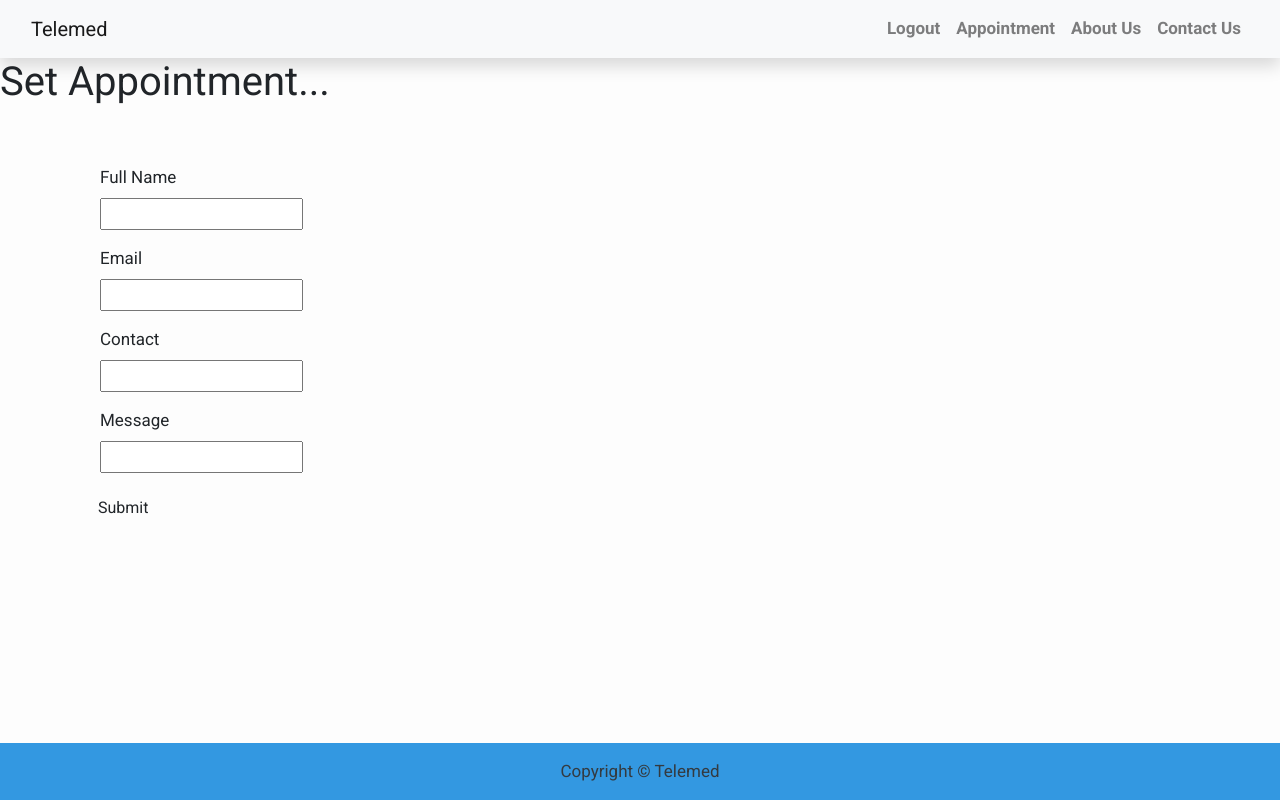
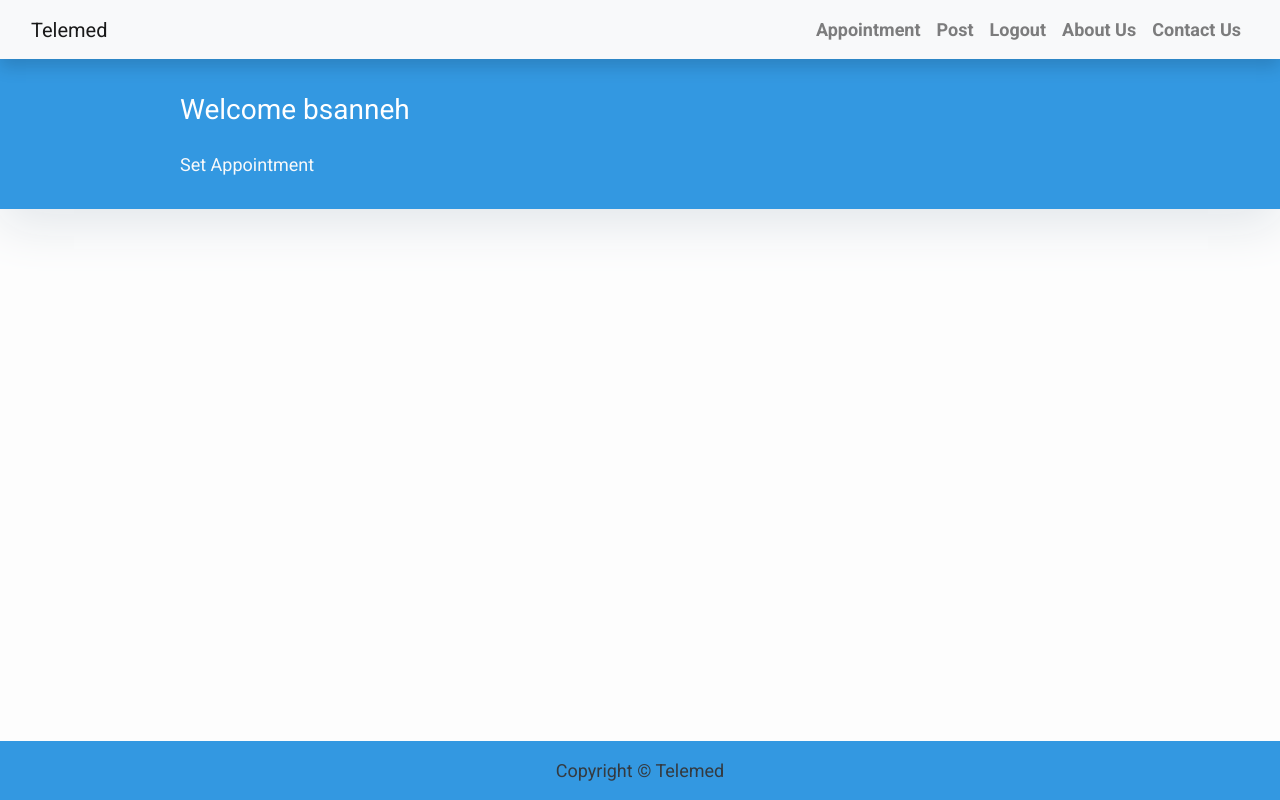
Before and after one commit to jeremyd4500/senior-project-2020, a Django app: page /appointment/set_appointment/ in a window 1280 px wide. Run offline with Django 3.2, Linux system fonts and the light colour scheme; a user stored in the database is signed in; some libraries are stand-ins or nearby versions.

Commit message:
new commit

```diff
--- a/src/backend/Appointments/templates/Appointment/base.html
+++ b/src/backend/Appointments/templates/Appointment/base.html
@@ -8,7 +8,7 @@
 <script src="https://stackpath.bootstrapcdn.com/bootstrap/4.4.1/js/bootstrap.min.js" integrity="sha384-wfSDF2E50Y2D1uUdj0O3uMBJnjuUD4Ih7YwaYd1iqfktj0Uod8GCExl3Og8ifwB6" crossorigin="anonymous"></script>
 
 
-    <title>Kodechamp Blog</title>
+    <title>Telemed Blog</title>
     <meta name="viewport" content="width=device-width, initial-scale=1.0">
 </head>
 <body>
--- a/src/backend/Appointments/templates/Appointment/set_appointment.html
+++ b/src/backend/Appointments/templates/Appointment/set_appointment.html
@@ -1,44 +1,45 @@
 {% extends 'blog/base.html' %}
-{% block title %}Login{% endblock %}
 {% block content %}
 
+<style>
+    body {
+        font-family: "Roboto", sans-serif;
+        font-size: 18px;
+        background-color: #fdfdfd;
+    }
 
-<h1>Set Appointment...</h1>
-<br/><br/>
+    .head_text{
+        color: white;
+    }
+
+    .card{
+        box-shadow: 0 16px 48px #E3E7EB;
+    }
+
+</style>
+
+<header class="masthead">
+    <div class="overlay"></div>
+    <div class="container">
+        <div class="row">
+            <div class=" col-md-8 col-md-10 mx-auto">
+                <div class="site-heading">
 
 
-
-    <form method="POST" class="post-form" action="#">
-    {% csrf_token %}
-    <div class="container">
-    <div class="form-group">
-        <label for="fullname" class="control-label col-sm-2">Full Name</label>
-        <div class="col-sm-10">
-        <input type="text" name="fullname" value=""/>
+                    <h3 class=" site-heading my-4 mt-3 text-white">
+                     {% if user.is_authenticated %}
+                        Welcome {{ user.username }}
+                        {% else %}
+                        Welcome
+                        {% endif %}
+                    </h3>
+                    <p class="text-light">Set Appointment&nbsp
+                    </p>
+                </div>
+            </div>
         </div>
     </div>
-    <div class="form-group">
-        <label for="email" class="control-label col-sm-2">Email</label>
-        <div class="col-sm-10">
-        <input type="text" name="email" value=""/>
-        </div>
-    </div>
-    <div class="form-group">
-        <label for="contact" class="control-label col-sm-2">Contact</label>
-        <div class="col-sm-10">
-        <input type="text" name="contact" value=""/>
-        </div>
-    </div>
-    <div class="form-group">
-        <label for="message" class="control-label col-sm-2">Message</label>
-        <div class="col-sm-10">
-        <input type="text" name="message" value=""/>
-        </div>
-    </div>
-    <div class="form-group">
-    <button type="submit" class="btn btn-default">Submit</button>
-    </div>
-    </div>
-    </form>
+</header>
 
-{% endblock %}
+
+{% endblock content %}
--- a/src/backend/Appointments/views.py
+++ b/src/backend/Appointments/views.py
@@ -1,11 +1,15 @@
 from django.shortcuts import render
+from django.views import generic
 from .models import Appointment
 from .forms import AppointmentForm
 
 
-# Create your views here.
 def index(request):
     return render(request, 'Appointment/index.html', {})
+
+# class index(generic.ListView):
+#     queryset = Appointment.objects.filter(author=1)
+#     template_name = 'Appointment/index.html'
 
 
 def set_appointment(request):
--- a/src/backend/authentication/urls.py
+++ b/src/backend/authentication/urls.py
@@ -2,6 +2,7 @@ from django.urls import path
 from .views import UserRegisterView
 
 urlpatterns = [
+
     path('register/', UserRegisterView.as_view(), name='register')
 
 ]
--- a/src/backend/blog/templates/blog/base.html
+++ b/src/backend/blog/templates/blog/base.html
@@ -65,13 +65,20 @@
             <div class="collapse navbar-collapse" id="navbarResponsive">
                 <ul class="navbar-nav ml-auto">
                     {% if user.is_authenticated %}
+
+                       <li class="nav-item text-black">
+                                <a class="nav-link text-black font-weight-bold" href="{% url 'appointment' %}">Appointment</a>
+                       </li>
+
+                       <li class="nav-item text-black">
+                                <a class="nav-link text-black font-weight-bold" href="{% url 'add_post' %}">Post</a>
+                       </li>
+
                         <li class="nav-item text-black">
                                 <a class="nav-link text-black font-weight-bold" href="{% url 'logout' %}">Logout</a>
                         </li>
 
-                       <li class="nav-item text-black">
-                                <a class="nav-link text-black font-weight-bold" href="{% url 'appointment' %}">Appointment</a>
-                       </li>
+
 
                     {% else %}
                         <li class="nav-item text-black">
--- a/src/backend/blog/urls.py
+++ b/src/backend/blog/urls.py
@@ -1,15 +1,17 @@
 from django.urls import path
-from . import views
+from . views import AddPostView, contact, about, PostList, PostDetail
 from Appointments import views as appointment
 from authentication import views as authentication
 
 
 urlpatterns = [
-    path('', views.PostList.as_view(), name="home"),
-    path('<slug:slug>/', views.PostDetail.as_view(), name="post_detail"),
-    path('about', views.about, name="about"),
-    path('contact', views.contact, name="contact"),
-    path('index', appointment.index, name="appointment"),
+    path('add_post/', AddPostView.as_view(), name="add_post"),
+    path('', PostList.as_view(), name="home"),
+    path('<slug:slug>/', PostDetail.as_view(), name="post_detail"),
+    path('about', about, name="about"),
+    path('contact', contact, name="contact"),
+    path('appointment/index', appointment.index, name="appointment"),
+
 
 
 
```
Also changed, not shown: src/backend/Appointments/templates/Appointment/index.html (+43 -13 lines), src/backend/blog/models.py (+6 -1 lines), src/backend/blog/templates/blog/add_post.html (added, +13 -0 lines), src/backend/blog/views.py (+10 -3 lines), src/backend/db.sqlite3, 1 other file.
